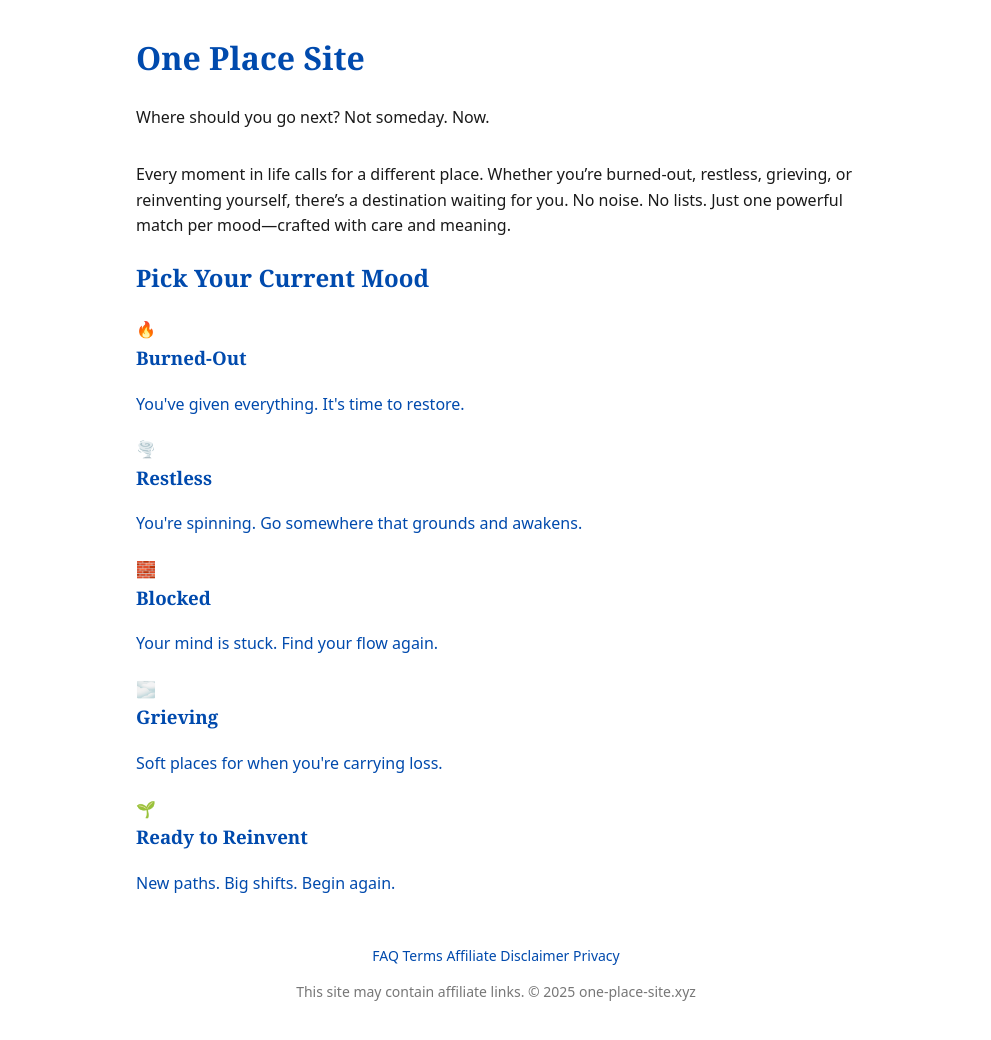
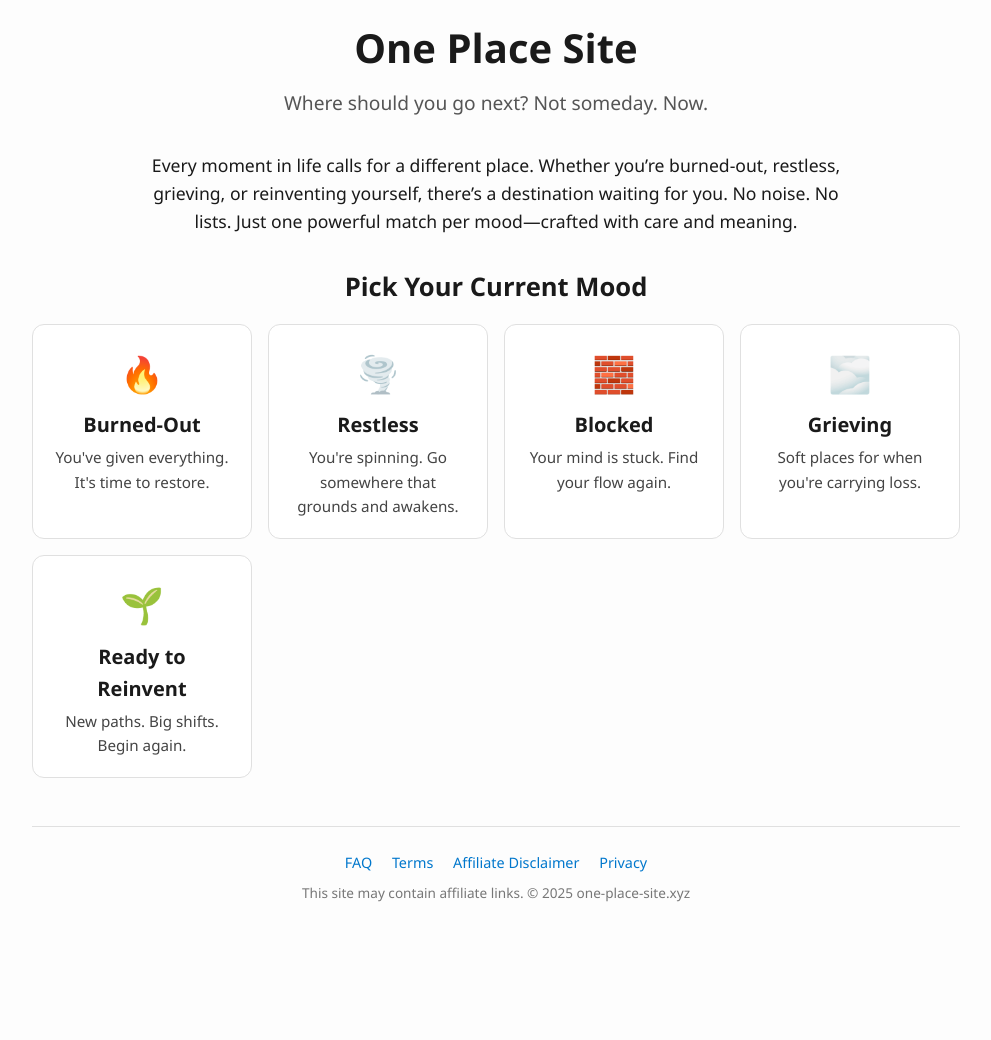
Before and after one commit to BetoWH13/oneplacesite, a plain HTML site: page index.html in a window 1280 px wide. Shown: the whole page, without its empty margins (144-1135 px from the left). After the commit the page ends 920 px from the top, so only its background shows below. Drawn offline with Linux system fonts and the light colour scheme; files that its build step writes are made by us from their sources.

Commit message:
Update style.css

```diff
--- a/assets/style.css
+++ b/assets/style.css
@@ -1,75 +1,122 @@
-/* style.css – One Place Site */
+/* style.css */
 
 :root {
-  --bg: #ffffff;
+  --bg: #fdfdfd;
   --text: #1a1a1a;
-  --accent: #004aad;
-  --muted: #777;
-  --font-body: system-ui, sans-serif;
-  --font-heading: Georgia, serif;
+  --accent: #0077cc;
+  --card-bg: #ffffff;
+  --card-hover: #f0f4f8;
+  --border: #e0e0e0;
+  --font: 'Segoe UI', Roboto, sans-serif;
+}
+
+* {
+  box-sizing: border-box;
+  margin: 0;
+  padding: 0;
 }
 
 body {
-  margin: 0;
-  padding: 2rem 1rem;
+  font-family: var(--font);
   background-color: var(--bg);
   color: var(--text);
-  font-family: var(--font-body);
   line-height: 1.6;
-  max-width: 720px;
-  margin-left: auto;
-  margin-right: auto;
+  padding: 1rem;
+  max-width: 960px;
+  margin: 0 auto;
 }
 
 header {
+  text-align: center;
   margin-bottom: 2rem;
 }
 
-h1, h2, h3 {
-  font-family: var(--font-heading);
-  color: var(--accent);
-  margin-top: 0;
+h1 {
+  font-size: 2.5rem;
+  margin-bottom: 0.5rem;
 }
 
-h1 {
-  font-size: 2rem;
+.tagline {
+  font-size: 1.2rem;
+  color: #555;
 }
 
-p {
-  margin-bottom: 1.25rem;
+.intro {
+  text-align: center;
+  max-width: 720px;
+  margin: 1.5rem auto 2rem;
+  font-size: 1.1rem;
 }
 
-a {
-  color: var(--accent);
-  text-decoration: none;
+h2 {
+  font-size: 1.6rem;
+  margin-bottom: 1rem;
+  text-align: center;
 }
 
-a:hover {
-  text-decoration: underline;
+.cards {
+  display: grid;
+  grid-template-columns: repeat(auto-fit, minmax(220px, 1fr));
+  gap: 1rem;
 }
 
-ul {
-  padding-left: 1.25rem;
+.card {
+  background-color: var(--card-bg);
+  border: 1px solid var(--border);
+  border-radius: 12px;
+  text-decoration: none;
+  color: var(--text);
+  padding: 1.25rem;
+  transition: background-color 0.2s ease;
+  display: flex;
+  flex-direction: column;
+  align-items: center;
+  text-align: center;
 }
 
-li {
-  margin-bottom: 0.75rem;
+.card:hover {
+  background-color: var(--card-hover);
+}
+
+.card .emoji {
+  font-size: 2.2rem;
+  margin-bottom: 0.5rem;
+}
+
+.card h3 {
+  font-size: 1.25rem;
+  margin-bottom: 0.25rem;
+}
+
+.card p {
+  font-size: 0.95rem;
+  color: #444;
 }
 
 footer {
   margin-top: 3rem;
-  font-size: 0.875rem;
-  color: var(--muted);
+  padding-top: 1.5rem;
+  border-top: 1px solid var(--border);
+  font-size: 0.9rem;
+  color: #777;
   text-align: center;
 }
 
-/* Responsive tweak */
-@media (max-width: 600px) {
-  body {
-    padding: 1.5rem 1rem;
-  }
+footer nav {
+  margin-bottom: 0.5rem;
+}
 
-  h1 {
-    font-size: 1.5rem;
-  }
+footer nav a {
+  margin: 0 0.5rem;
+  text-decoration: none;
+  color: var(--accent);
 }
+
+footer nav a:hover {
+  text-decoration: underline;
+}
+
+.disclaimer {
+  font-size: 0.85rem;
+  margin-top: 0.25rem;
+}
```
